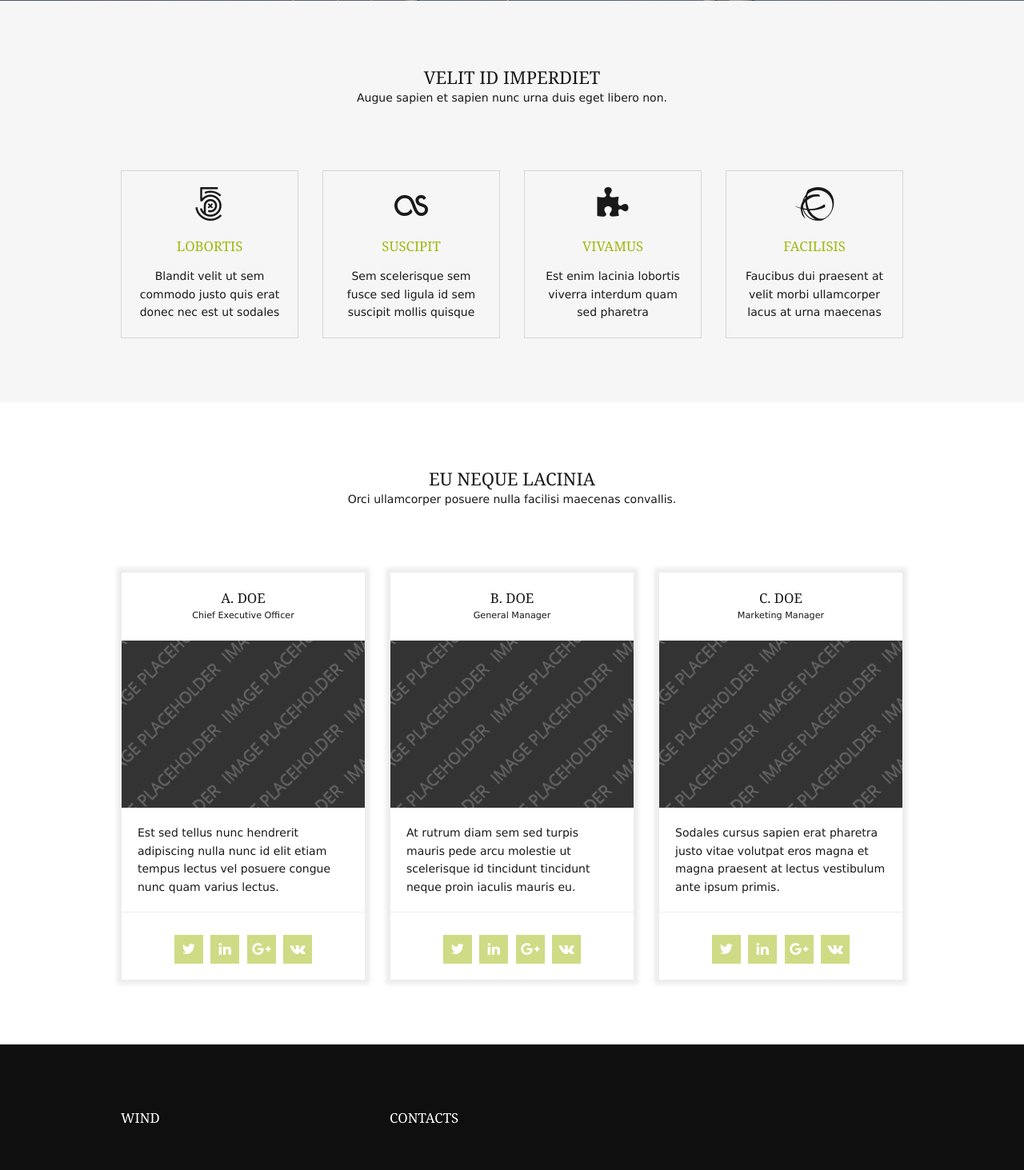
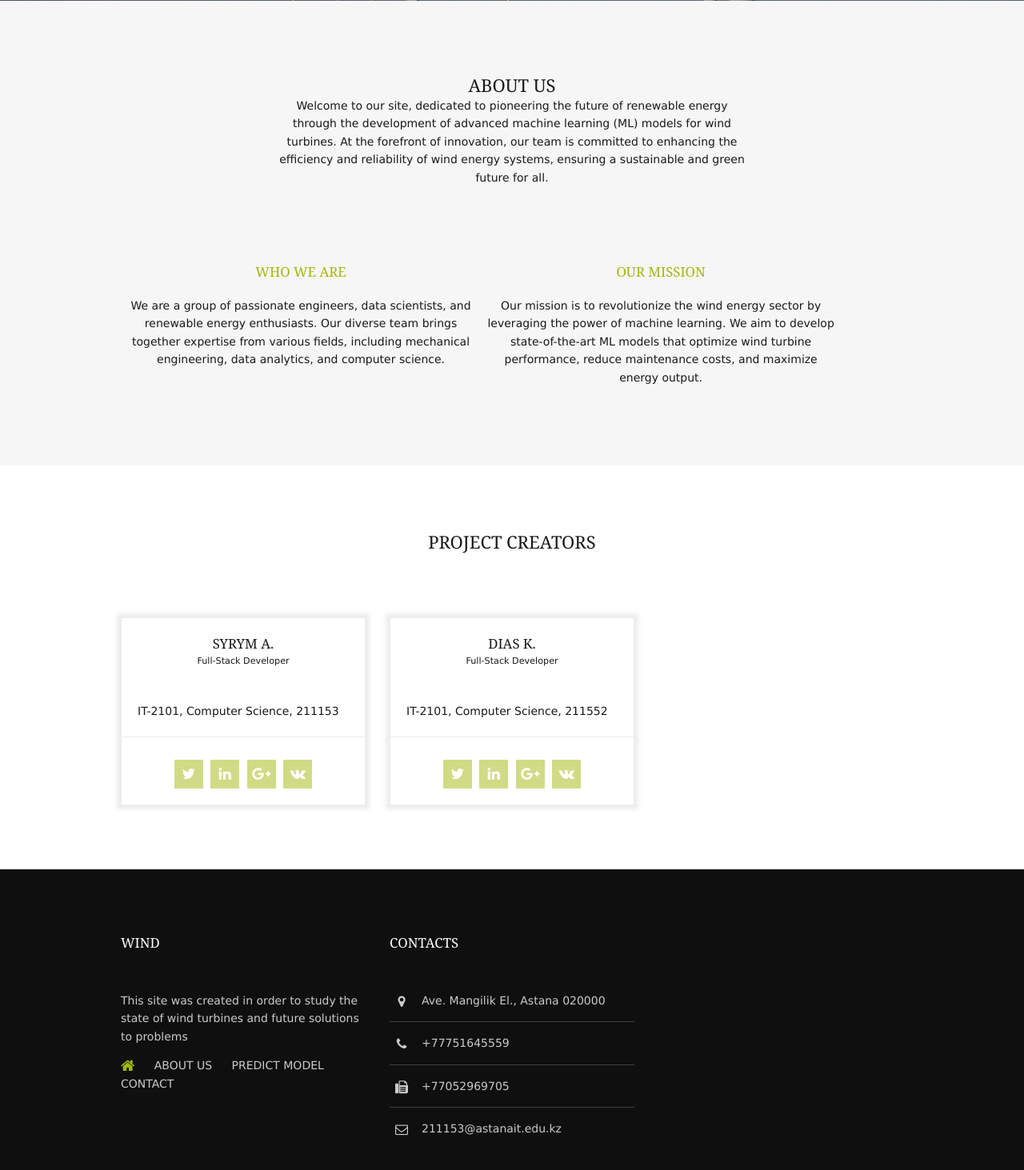
Before and after one commit to Roquefort29/wind, a Django app: page / in a window 1280 px wide. Shown: the part 656-2119 px from the top of the page at 80% size. Run offline with Django 5.2, Linux system fonts and the light colour scheme.

Commit message:
Upd: index.html

```diff
--- a/windT/templates/turbo/index.html
+++ b/windT/templates/turbo/index.html
@@ -12,53 +12,36 @@
     </div>
     <div class="wrapper row2">
         <section class="hoc container clear">
-    <div class="sectiontitle">
-      <h6 class="heading">Velit id imperdiet</h6>
-      <p>Augue sapien et sapien nunc urna duis eget libero non.</p>
+            <div class="sectiontitle" style="text-align: center; padding: 10px 0;">
+                <h6 class="heading">About Us</h6>
+                <p>Welcome to our site, dedicated to pioneering the future of renewable energy through the development of advanced machine learning (ML) models for wind turbines. At the forefront of innovation, our team is committed to enhancing the efficiency and reliability of wind energy systems, ensuring a sustainable and green future for all.</p>
             </div>
-    <ul class="nospace group services">
-      <li class="one_quarter first">
-        <article><a href="#"><i class="fa fa-3x fa-500px"></i></a>
-          <h6 class="heading font-x1"><a href="#">Lobortis</a></h6>
-          <p>Blandit velit ut sem commodo justo quis erat donec nec est ut sodales</p>
-        </article>
-      </li>
-      <li class="one_quarter">
-        <article><a href="#"><i class="fa fa-3x fa-lastfm"></i></a>
-          <h6 class="heading font-x1"><a href="#">Suscipit</a></h6>
-          <p>Sem scelerisque sem fusce sed ligula id sem suscipit mollis quisque</p>
-        </article>
-      </li>
-      <li class="one_quarter">
-        <article><a href="#"><i class="fa fa-3x fa-puzzle-piece"></i></a>
-          <h6 class="heading font-x1"><a href="#">Vivamus</a></h6>
-          <p>Est enim lacinia lobortis viverra interdum quam sed pharetra</p>
-        </article>
-      </li>
-      <li class="one_quarter">
-        <article><a href="#"><i class="fa fa-3x fa-ravelry"></i></a>
-          <h6 class="heading font-x1"><a href="#">Facilisis</a></h6>
-          <p>Faucibus dui praesent at velit morbi ullamcorper lacus at urna maecenas</p>
-        </article>
-      </li>
-    </ul>
+            <div class="nospace group services" style="text-align: center;">
+                <div class="one_quarter first" style="display: inline-block; width: 45%; margin: 5px;">
+                    <h6 class="heading font-x1"><a href="#">Who We Are</a></h6>
+                    <p>We are a group of passionate engineers, data scientists, and renewable energy enthusiasts. Our diverse team brings together expertise from various fields, including mechanical engineering, data analytics, and computer science.</p>
+                </div>
+                <div class="one_quarter" style="display: inline-block; width: 45%; margin: 5px;">
+                    <h6 class="heading font-x1"><a href="#">Our Mission</a></h6>
+                    <p>Our mission is to revolutionize the wind energy sector by leveraging the power of machine learning. We aim to develop state-of-the-art ML models that optimize wind turbine performance, reduce maintenance costs, and maximize energy output.</p>
+                </div>
+            </div>
             <div class="clear"></div>
         </section>
     </div>
     <div class="wrapper row3">
         <main class="hoc container clear">
             <div class="sectiontitle">
-      <h6 class="heading">Eu neque lacinia</h6>
-      <p>Orci ullamcorper posuere nulla facilisi maecenas convallis.</p>
+                <h6 class="heading">Project creators</h6>
             </div>
             <div class="group excerpts">
                 <article class="one_third first">
                     <div class="hgroup">
-          <h6 class="heading">A. Doe</h6>
-          <em>Chief Executive Officer</em></div>
-        <figure><a href="#"><img src="images/demo/320x220.png" alt=""></a></figure>
+                        <h6 class="heading">Syrym A.</h6>
+                        <em>Full-Stack Developer</em>
+                    </div>
                     <div class="txtwrap">
-          <p>Est sed tellus nunc hendrerit adipiscing nulla nunc id elit etiam tempus lectus vel posuere congue nunc quam varius lectus.</p>
+                        <p>IT-2101, Computer Science, 211153</p>
                     </div>
                     <footer>
                         <ul class="faico clear">
@@ -71,28 +54,11 @@
                 </article>
                 <article class="one_third">
                     <div class="hgroup">
-          <h6 class="heading">B. Doe</h6>
-          <em>General Manager</em></div>
-        <figure><a href="#"><img src="images/demo/320x220.png" alt=""></a></figure>
+                        <h6 class="heading">Dias K.</h6>
+                        <em>Full-Stack Developer</em>
+                    </div>
                     <div class="txtwrap">
-          <p>At rutrum diam sem sed turpis mauris pede arcu molestie ut scelerisque id tincidunt tincidunt neque proin iaculis mauris eu.</p>
-        </div>
-        <footer>
-          <ul class="faico clear">
-            <li><a class="faicon-twitter" href="#"><i class="fa fa-twitter"></i></a></li>
-            <li><a class="faicon-linkedin" href="#"><i class="fa fa-linkedin"></i></a></li>
-            <li><a class="faicon-google-plus" href="#"><i class="fa fa-google-plus"></i></a></li>
-            <li><a class="faicon-vk" href="#"><i class="fa fa-vk"></i></a></li>
-          </ul>
-        </footer>
-      </article>
-      <article class="one_third">
-        <div class="hgroup">
-          <h6 class="heading">C. Doe</h6>
-          <em>Marketing Manager</em></div>
-        <figure><a href="#"><img src="images/demo/320x220.png" alt=""></a></figure>
-        <div class="txtwrap">
-          <p>Sodales cursus sapien erat pharetra justo vitae volutpat eros magna et magna praesent at lectus vestibulum ante ipsum primis.</p>
+                        <p>IT-2101, Computer Science, 211552</p>
                     </div>
                     <footer>
                         <ul class="faico clear">
```
Lines whose indentation alone changed are shown as unchanged.
